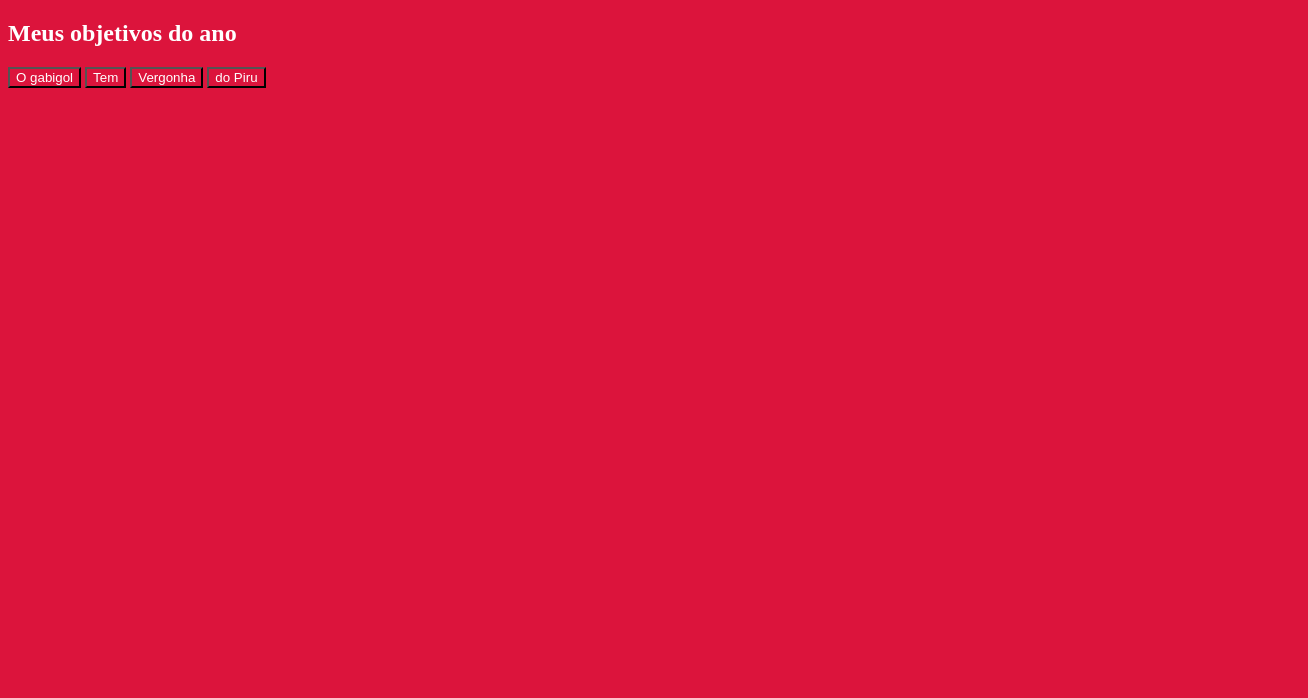
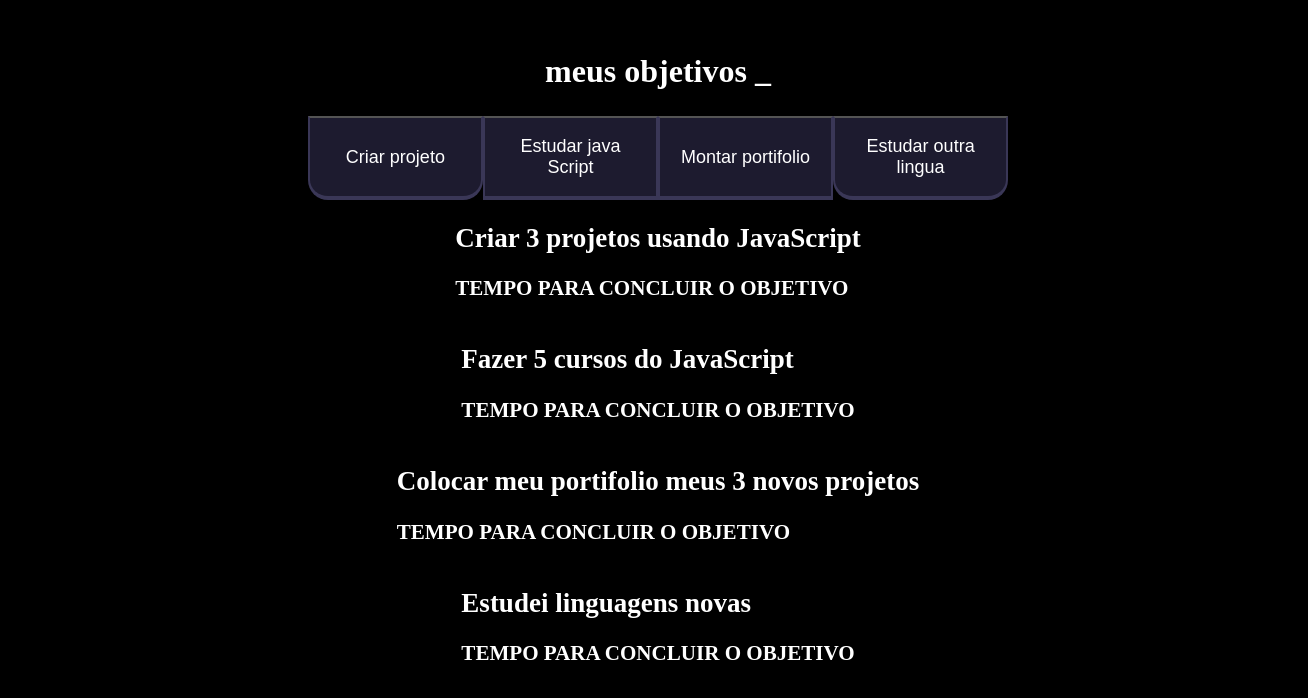
Before and after one commit to KleitaoDaMassa/3j-2024, a plain HTML site: page index.html in a window 1280 px wide. Shown: the whole page, 1308 px wide, since content can reach past the window. Drawn offline with Linux system fonts and the light colour scheme.

Commit message:
aula dia 24/05

```diff
--- a/index.html
+++ b/index.html
@@ -2,20 +2,62 @@
 <html lang="en">
 <head>
     <meta charset="UTF-8">
+    <meta http-equiv="X-UA-Compatible" content="IE=edge">
     <meta name="viewport" content="width=device-width, initial-scale=1.0">
     <title>Meus objetivos do ano</title>
-    <link rel="stylesheet" href="style.css">
+    <link rel="stylesheet" href="styles.css">
 </head>
 <body>
     <section class="conteudo-principal">
-        <h2 class="titulo-principal">Meus objetivos do ano</h2>
-        <div class="botoes">
-            <button class="botao">O gabigol</button>
-            <button class="botao">Tem</button>
-            <button class="botao">Vergonha</button>
-            <button class="botao">do Piru</button>
-        </div>
+    <h2 class="titulo-principal">meus objetivos <span>_</span></h2>
+    <div class="botoes">
+    <button class="botao">Criar projeto</button>
+    <button class="botao">Estudar java Script</SCRipt></button>
+    <button class="botao">Montar portifolio</button>
+    <button class="botao">Estudar outra lingua</button>
+   </div>
+   <div class="abas-textos">
+       <div class="aba-conteudo">
+           <h2 class="aba-conteudo-titulo-principal">
+               Criar 3 projetos usando JavaScript
+           </h2>
+           <h3 class="aba-conteudo-titulo-secundario">
+               TEMPO PARA CONCLUIR O OBJETIVO
+           </h3>
+       </div>
+   </div>
 
-    </section>
+    <div class="aba-conteudo">
+        <h2 class="aba-conteudo-titulo-principal">
+            Fazer 5 cursos do JavaScript
+        </h2>
+        <h3 class="aba-conteudo-titulo-secundario">
+            TEMPO PARA CONCLUIR O OBJETIVO
+        </h3>
+    </div>
+</div>
+
+    <div class="aba-conteudo">
+        <h2 class="aba-conteudo-titulo-principal">
+            Colocar meu portifolio meus 3 novos projetos
+        </h2>
+        <h3 class="aba-conteudo-titulo-secundario">
+            TEMPO PARA CONCLUIR O OBJETIVO
+        </h3>
+    </div>
+</div>
+
+    <div class="aba-conteudo">
+        <h2 class="aba-conteudo-titulo-principal">
+            Estudei linguagens novas
+        </h2>
+        <h3 class="aba-conteudo-titulo-secundario">
+            TEMPO PARA CONCLUIR O OBJETIVO
+        </h3>
+    </div>
+</div>
+
+</section>
+<script src="main.js"></script>
 </body>
 </html>
--- a/main.js
+++ b/main.js
@@ -1,8 +1,8 @@
 const botoes = document.querySelectorAll(".botao");
 console.log(botoes);
-for (let i = 0; 1 < botoes.length ; 1++){
-    botoes[i].onclick = function(){
-        for (j=0; j<botoes.length; j++){
+for(let i = 0; 1 < botoes.length ; i++){
+    botoes[i].onclick = function() {
+        for (j=0;j<botoes.length;j++){
             botoes[j].classList.remove("ativo");
         }
         botoes[i].classList.add("ativo")
--- /dev/null
+++ b/styles.css
@@ -0,0 +1,61 @@
+:root{
+--cor-de-fundo: black;
+--verde: #5fff57;
+--branco: #FFFFFF;
+--botao-ativo: #3A3757;
+--botao-inativo: rgba(58,55,94,0.5);
+--texo-fundo: rgba(58,55,94,0,3);
+}
+
+*{
+background-color: var(--cor-de-fundo);
+color:var(--branco);
+}
+
+.conteudo-principal{
+    display: flex;
+    flex-direction: column;
+    justify-content: center;
+    align-items: center;
+    width: 100%;
+    font-size: 18px;
+    padding: 1em;
+}
+
+.titulo-principal{
+    text-align: center;
+    width: 100%;
+    font-size: 32px;
+}
+.botoes{
+    display:block;
+}
+.botao{
+    background-color: var(--botao-inativo);
+    color: white;
+    display: flex;
+    justify-content: center;
+    align-items: center;
+    width: 100%;
+    font-size: 18px;
+    padding: 1em;
+    border-bottom: 4px solid var(--botao-ativo);
+    border-left: 2px solid var(--botao-ativo);
+    border-right: 2px solid var(--botao-ativo);
+}
+
+.botao:first-child{
+    border-radius: 0px 0px 20px 20px;
+}
+.botao:last-child{
+    border-radius: 0 0 20px 20px;
+   }
+@media screen and (min-width: 700px){
+    .botoes{
+        display: flex;
+    }
+
+   }
+
+
+}
```
Also changed, not shown: 2 other files.
